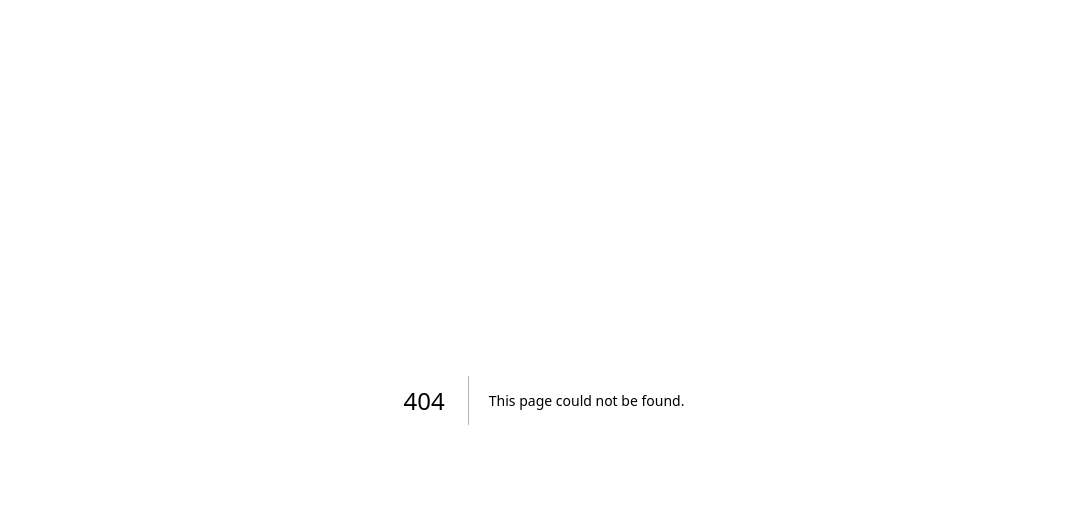
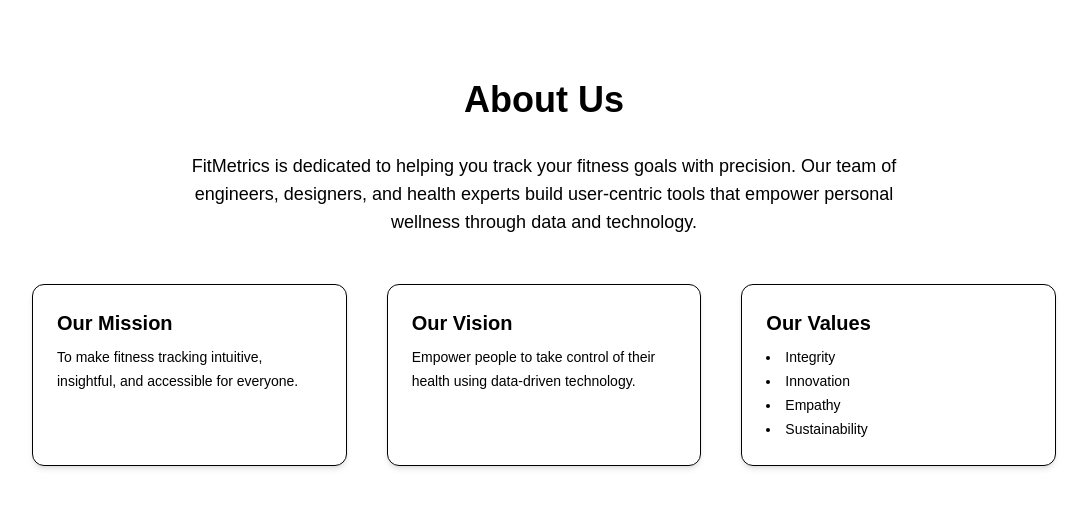
Before and after one commit to BriceFab/fitmetrics_webapp, a Next.js app: page /about-us in a window 1280 px wide. Before the commit this address had no page. Shown: the top 508 px of the page, without its empty margins (96-1183 px from the left). Built offline with nearby package versions, Linux system fonts and the light colour scheme.

Commit message:
feat(test): add about-us page

```diff
--- /dev/null
+++ b/src/app/about-us/page.tsx
@@ -0,0 +1,40 @@
+import React from "react";
+
+export default function AboutUsPage() {
+  return (
+      <div className="min-h-screen py-20 px-6 sm:px-16 flex flex-col items-center bg-white dark:bg-black text-black dark:text-white">
+        <h1 className="text-4xl font-bold mb-8 text-center">About Us</h1>
+        <p className="max-w-3xl text-lg leading-7 text-center mb-12">
+          FitMetrics is dedicated to helping you track your fitness goals with precision.
+          Our team of engineers, designers, and health experts build user-centric tools
+          that empower personal wellness through data and technology.
+        </p>
+
+        <section className="grid grid-cols-1 sm:grid-cols-3 gap-10 max-w-5xl w-full">
+          <div className="p-6 rounded-xl border dark:border-neutral-700 shadow-md hover:shadow-lg transition-shadow">
+            <h2 className="text-xl font-semibold mb-2">Our Mission</h2>
+            <p className="text-sm leading-6">
+              To make fitness tracking intuitive, insightful, and accessible for everyone.
+            </p>
+          </div>
+
+          <div className="p-6 rounded-xl border dark:border-neutral-700 shadow-md hover:shadow-lg transition-shadow">
+            <h2 className="text-xl font-semibold mb-2">Our Vision</h2>
+            <p className="text-sm leading-6">
+              Empower people to take control of their health using data-driven technology.
+            </p>
+          </div>
+
+          <div className="p-6 rounded-xl border dark:border-neutral-700 shadow-md hover:shadow-lg transition-shadow">
+            <h2 className="text-xl font-semibold mb-2">Our Values</h2>
+            <ul className="list-disc list-inside text-sm leading-6">
+              <li>Integrity</li>
+              <li>Innovation</li>
+              <li>Empathy</li>
+              <li>Sustainability</li>
+            </ul>
+          </div>
+        </section>
+      </div>
+  );
+}
--- a/src/app/page.tsx
+++ b/src/app/page.tsx
@@ -54,9 +54,7 @@
       <footer className="row-start-3 flex gap-[24px] flex-wrap items-center justify-center">
         <a
           className="flex items-center gap-2 hover:underline hover:underline-offset-4"
-          href="https://nextjs.org/learn?utm_source=create-next-app&utm_medium=appdir-template-tw&utm_campaign=create-next-app"
-          target="_blank"
-          rel="noopener noreferrer"
+          href="/about-us"
         >
           <Image
             aria-hidden
@@ -65,37 +63,7 @@
             width={16}
             height={16}
           />
-          Learn
-        </a>
-        <a
-          className="flex items-center gap-2 hover:underline hover:underline-offset-4"
-          href="https://vercel.com/templates?framework=next.js&utm_source=create-next-app&utm_medium=appdir-template-tw&utm_campaign=create-next-app"
-          target="_blank"
-          rel="noopener noreferrer"
-        >
-          <Image
-            aria-hidden
-            src="/window.svg"
-            alt="Window icon"
-            width={16}
-            height={16}
-          />
-          Examples
-        </a>
-        <a
-          className="flex items-center gap-2 hover:underline hover:underline-offset-4"
-          href="https://nextjs.org?utm_source=create-next-app&utm_medium=appdir-template-tw&utm_campaign=create-next-app"
-          target="_blank"
-          rel="noopener noreferrer"
-        >
-          <Image
-            aria-hidden
-            src="/globe.svg"
-            alt="Globe icon"
-            width={16}
-            height={16}
-          />
-          Go to nextjs.org →
+          A propos
         </a>
       </footer>
     </div>
```
